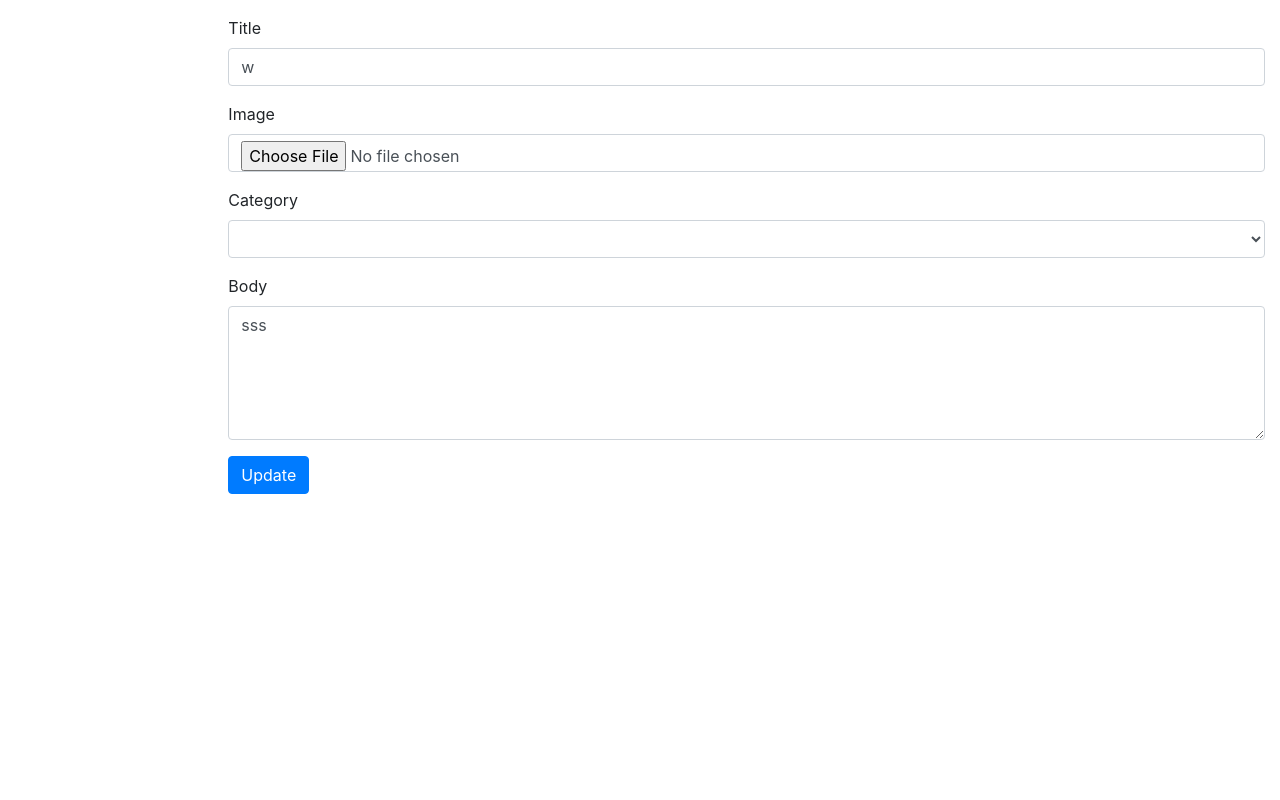
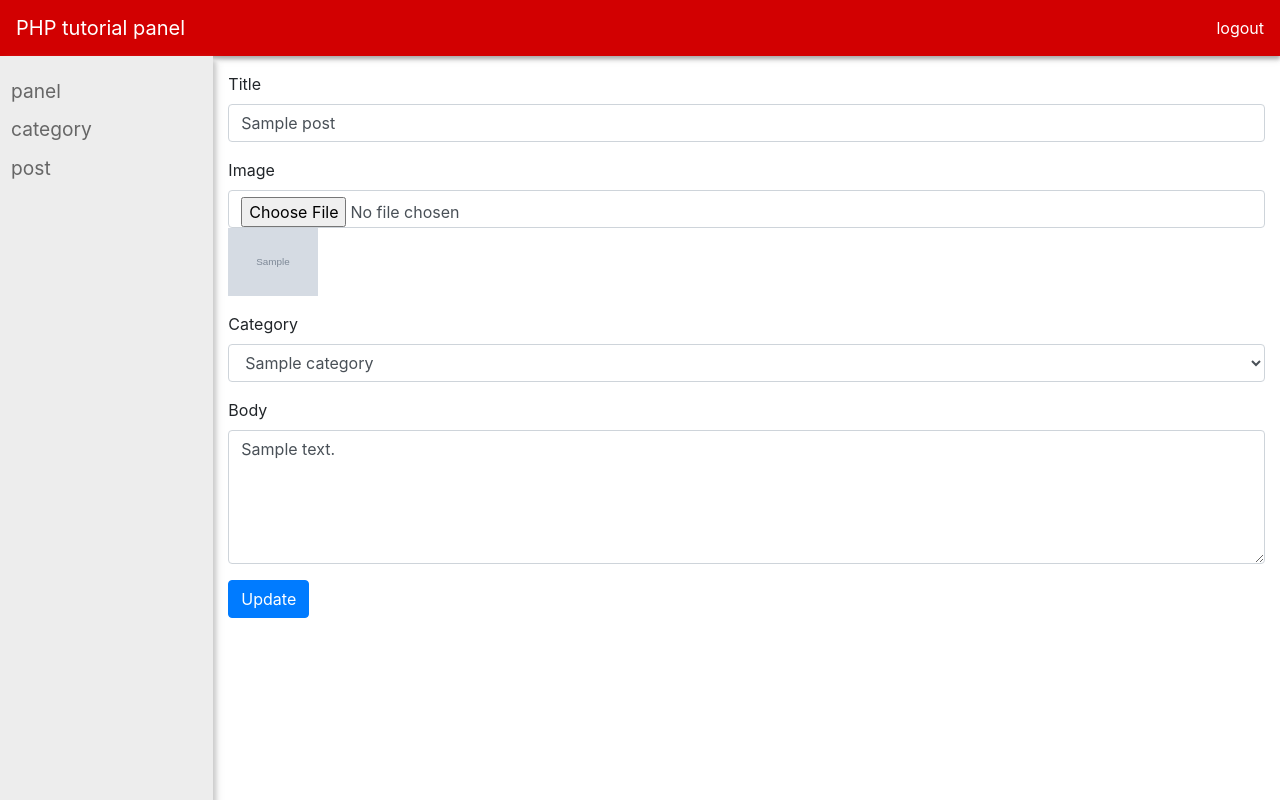
Before and after one commit to behzad4544/blogtop, a PHP site: page /blogtop/panel/post/edit.php?id=1 in a window 1280 px wide. Run offline with PHP 8.4, Linux system fonts and the light colour scheme; tables that the repository leaves empty hold one stand-in row (values such as "Sample post"); grey boxes marked "Sample" are stand-in pictures; lists and menus that the app fills with data are empty.

Commit message:
end edit post

```diff
--- a/panel/post/edit.php
+++ b/panel/post/edit.php
@@ -1,3 +1,60 @@
+<?php
+require "../../functions/helpers.php";
+require "../../functions/pdo_connection.php";
+global $db;
+if (!isset($_GET['id']) && $_GET['id'] == "") {
+    redirect("panel/post/");
+}
+$query = "SELECT * FROM posts WHERE id = ?";
+$statem = $db->prepare($query);
+$statem->execute([$_GET['id']]);
+$pos = $statem->fetch();
+if ($pos === false) {
+    redirect("panel/post/");
+}
+$sql1 = "SELECT * FROM `categories`";
+$statment1 = $db->prepare($sql1);
+$statment1->execute();
+$categories = $statment1->fetchAll();
+$id = $_GET['id'];
+$sql = "SELECT posts.*,categories.name AS catName FROM posts LEFT JOIN categories ON posts.cat_id =categories.id where posts.id = ?";
+$statement = $db->prepare($sql);
+$statement->execute([$id]);
+$posts = $statement->fetch();
+if (isset($_POST['submit']) && isset($_POST['title']) && !(empty($_POST['title'])) && isset($_POST['cat_id']) && !(empty($_POST['cat_id'])) && isset($_POST['body']) && !(empty($_POST['body']))) {
+    $title = $_POST['title'];
+    $cat_id = $_POST['cat_id'];
+    $sql1 = "SELECT * FROM `categories` where id = ?";
+    $statment1 = $db->prepare($sql1);
+    $statment1->execute([$cat_id]);
+    $catt = $statment1->fetch();
+    $body = $_POST['body'];
+    if (isset($_FILES['image']) && $_FILES['image']['name'] != '') {
+        $ext = explode(".", $_FILES['image']['name']);
+        $ext = $ext[count($ext) - 1];
+        $oldFileName = $_FILES['image']['name'];
+        $NewFileName = md5($oldFileName . time()) . "." . $ext;
+        $allowExt = ["jpg", "png", "jpeg"];
+        $tmp = $_FILES['image']['tmp_name'];
+        $allowSize = 5 * 1024 * 1024;
+        $dis = "C:\\xampp\htdocs\blogtop\assets\images\posts\\" . $NewFileName;
+        if (in_array($ext, $allowExt) && $_FILES['image']['size'] < $allowSize && $_FILES['image']['size'] > 0) {
+            $move = move_uploaded_file($tmp, $dis);
+            $image = $NewFileName;
+            unlink("C:\\xampp\htdocs\blogtop\assets\images\posts\\" . $posts->image);
+        }
+    } else {
+        $image = $posts->image;
+    }
+    if ($move != false && $catt != false) {
+        $sql3 = "UPDATE posts SET title = ?,body = ?,cat_id = ?,image = ?,updated_at=NOW() WHERE id = ?";
+        $statment4 = $db->prepare($sql3);
+        $statment4->execute([$title, $body, $cat_id, $image, $posts->id]);
+        redirect("panel/post/");
+    }
+    redirect("panel/post/");
+}
+?>
 <!DOCTYPE html>
 <html lang="en">
 
@@ -5,40 +62,47 @@
     <meta charset="UTF-8">
     <meta name="viewport" content="width=device-width, initial-scale=1">
     <title>PHP panel</title>
-    <link rel="stylesheet" href="../../assets/css/bootstrap.min.css" media="all" type="text/css">
-    <link rel="stylesheet" href="../../assets/css/style.css" media="all" type="text/css">
+    <link rel="stylesheet" href="<?= asset("css/style.css") ?>" type="text/css">
+    <link rel="stylesheet" href="<?= asset("css/bootstrap.min.css") ?>" type="text/css">
 </head>
 
 <body>
     <section id="app">
-
-
+        <?php require "../layouts/top-nav.php" ?>
         <section class="container-fluid">
             <section class="row">
                 <section class="col-md-2 p-0">
+                    <?php require "../layouts/sidebar.php" ?>
                 </section>
                 <section class="col-md-10 pt-3">
 
-                    <form action="" method="post" enctype="multipart/form-data">
+                    <form action="<?= url("panel/post/edit.php?id=") . $posts->id ?>" method="post" enctype="multipart/form-data">
                         <section class="form-group">
                             <label for="title">Title</label>
-                            <input type="text" class="form-control" name="title" id="title" placeholder="title ..." value="w">
+                            <input type="text" class="form-control" name="title" id="title" value="<?= $posts->title ?>">
                         </section>
                         <section class="form-group">
                             <label for="image">Image</label>
                             <input type="file" class="form-control" name="image" id="image">
+                            <img style="width: 90px;" src="<?= asset("/images/posts/") . "/" . $posts->image ?>">
                         </section>
                         <section class="form-group">
                             <label for="cat_id">Category</label>
                             <select class="form-control" name="cat_id" id="cat_id">
-                        </select>
+                                <?php foreach ($categories as $category) : ?>
+                                    <option value="<?= $category->id ?>" <?php if ($category->name == $posts->catName) {
+                                                                                echo "selected";
+                                                                            }  ?>>
+                                        <?= $category->name ?></option>
+                                <?php endforeach ?>
+                            </select>
                         </section>
                         <section class="form-group">
                             <label for="body">Body</label>
-                            <textarea class="form-control" name="body" id="body" rows="5" placeholder="body ...">sss</textarea>
+                            <textarea class="form-control" name="body" id="body" rows="5" placeholder="body ..."><?= $posts->body ?></textarea>
                         </section>
                         <section class="form-group">
-                            <button type="submit" class="btn btn-primary">Update</button>
+                            <button type="submit" name="submit" class="btn btn-primary">Update</button>
                         </section>
                     </form>
 
@@ -48,8 +112,8 @@
 
     </section>
 
-    <script src="../../assets/js/jquery.min.js"></script>
-    <script src="../../assets/js/bootstrap.min.js"></script>
+    <script src="<?= asset('js/jquery.min.js') ?>"></script>
+    <script src="<?= asset('js/bootstrap.min.js') ?>"></script>
 </body>
 
 </html>
--- a/panel/post/index.php
+++ b/panel/post/index.php
@@ -49,8 +49,7 @@ $posts = $statement->fetchAll();
                                 <?php foreach ($posts as $post) : ?>
                                     <tr>
                                         <td><?= $post->id ?></td>
-                                    <td><img style="width: 90px;"
-                                            src="<?= asset("images/posts/") . "/" . $post->image ?>"></td>
+                                        <td><img style="width: 90px;" src="<?= asset("images/posts/") . "/" . $post->image ?>"></td>
                                         <td><?= $post->title ?></td>
                                         <td><?= $post->catName ?></td>
                                         <td><?= substr($post->body, 0, 30) . " ..." ?></td>
@@ -59,7 +58,7 @@ $posts = $statement->fetchAll();
                                         </td>
                                         <td>
                                             <a href="" class="btn btn-warning btn-sm">Change status</a>
-                                        <a href="" class="btn btn-info btn-sm">Edit</a>
+                                            <a href="<?= url("panel/post/edit.php?id=") . $post->id  ?>" class="btn btn-info btn-sm">Edit</a>
                                             <a href="" class="btn btn-danger btn-sm">Delete</a>
                                         </td>
                                     </tr>
```
Also changed, not shown: assets/images/posts/8c1d48558669320e1ca4232c2a84b6bc.png (added). Lines whose indentation alone changed are shown as unchanged.
